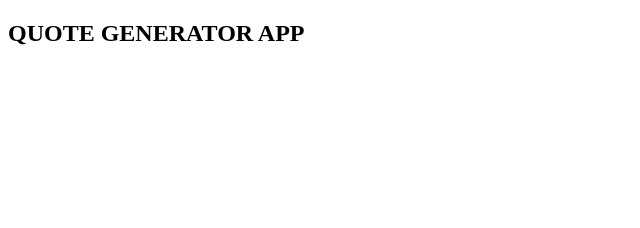
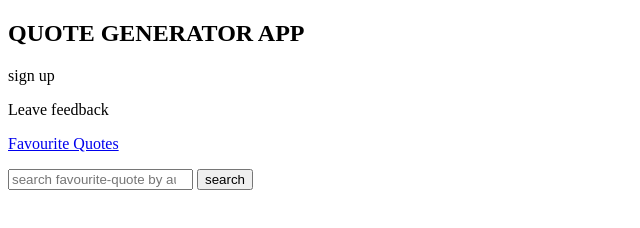
Before and after one commit to pama7786/quote-generator-app, a website: page index.html in a window 1280 px wide. Shown: the whole page, without its empty margins (0-640 px from the left). Drawn offline with Linux system fonts and the light colour scheme.

Commit message:
added section for nav

```diff
--- a/index.html
+++ b/index.html
@@ -15,6 +15,19 @@
         <h1>QUOTE GENERATOR APP</h1>
     </section>
 
+  <!-- section two -->
+  <section id="menu">
+        <nav>
+             <p id="sign-up-nav-bar">sign up</p>
+             <p id="Leave-feedback">Leave feedback</p>
+             <a href="#listFavourite"><p id="favourite-quote">Favourite Quotes</p></a>
+             <form id="search-author">
+             <input type="search" placeholder="search favourite-quote by author"id="searchinput">
+             <button type="submit" id="search-button">search</button>
+             </form>
+
+        </nav>
+  </section>
 
 </body>
 </html>
```
